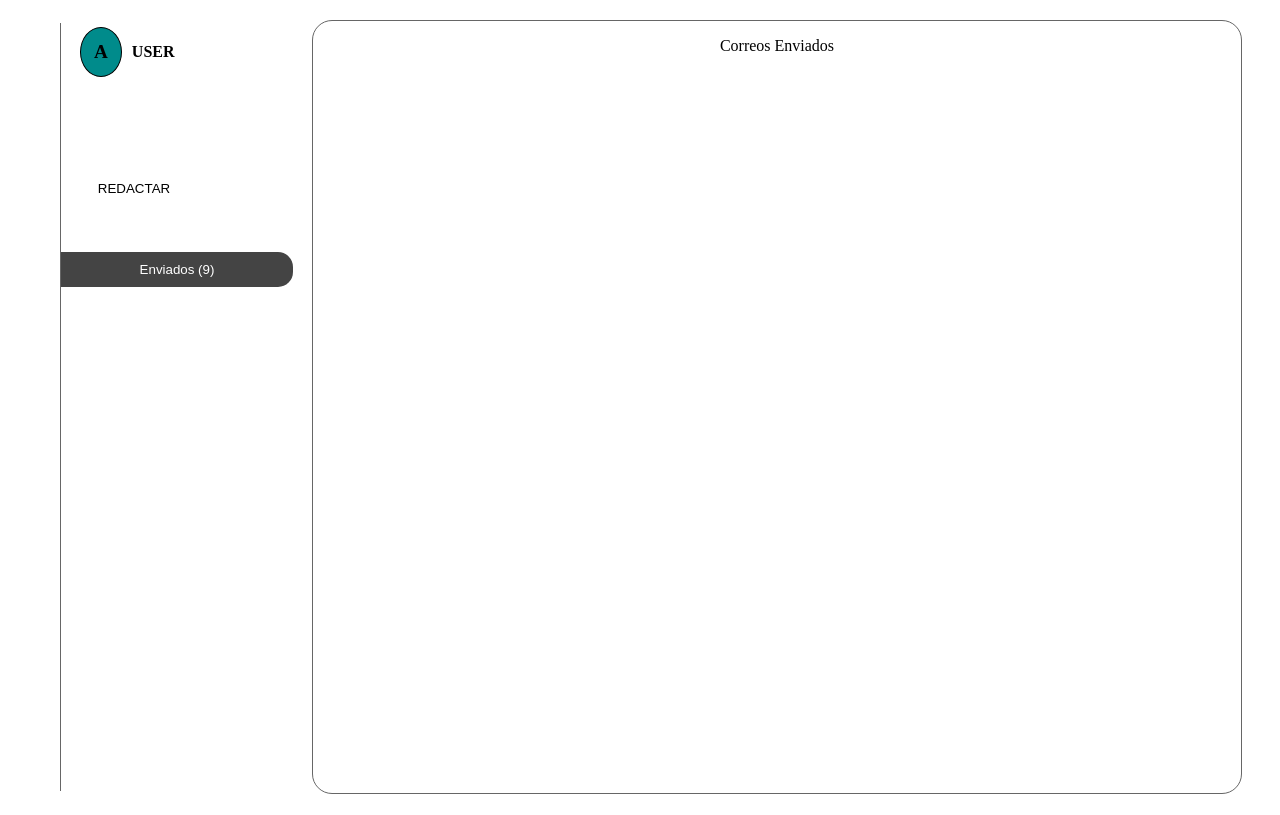
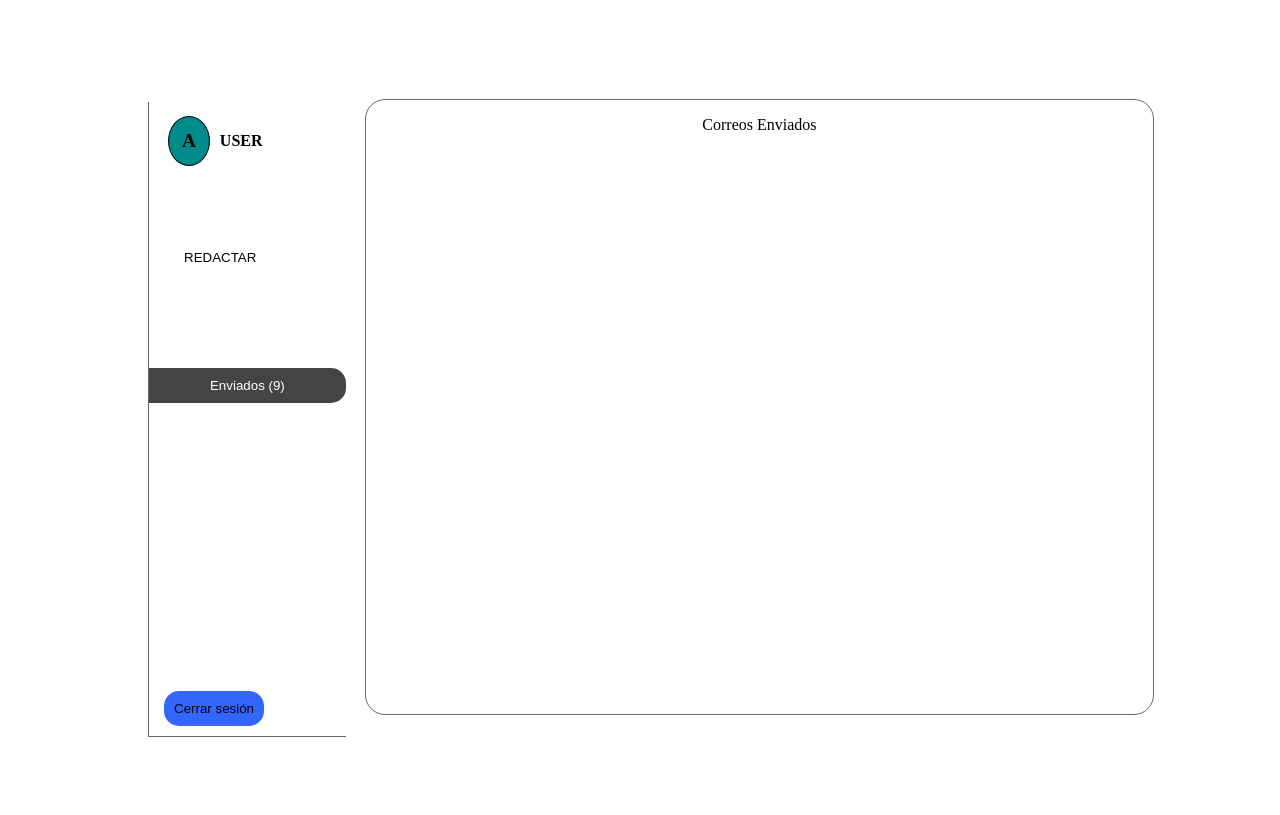
Before and after one commit to abram001X/ProyectoUni, a PHP site: page / in a window 1280 px wide. After the commit the page ends 737 px from the top, so only its background shows below. Run offline with PHP 8.4, Linux system fonts and the light colour scheme.

Commit message:
redimensionado el index.php

```diff
--- a/templates/styles/index.css
+++ b/templates/styles/index.css
@@ -6,14 +6,16 @@ body{
     margin: 0;
     padding: 0;
     height: 99vh;
+    align-items: center;
+    justify-content: center;
 }
 
 .cont_index{
     display: flex;
     align-items: center;
     padding: 0px 40px;
-    width: 100%;
-    height: 100%;
+    width: 80%;
+    height: 80%;
 }
 .cont_menu-main{
     display: flex;
--- a/templates/styles/menu.css
+++ b/templates/styles/menu.css
@@ -33,11 +33,15 @@
 }
 .nav_men{
     border-left: 1px solid #666;
+    border-bottom: 1px solid #666;
+    padding-top: 10px;
+    padding-bottom: 10px;
     height: 97%;
     width: 100%;
     display: flex;
     flex-direction: column;
     align-items: center;
+    justify-content: space-between;
 }
 
 .redactar{
@@ -46,13 +50,15 @@
     border: none;
     align-self: flex-start;
     margin-left: 15px;
-    margin-top: 50px;
+    margin-top: 30px;
     background-color: #fff;
     color: #000;
     padding: 20px;
+    cursor: pointer;
 }
 
 .tag_men{
+    cursor: pointer;
     width: 100%;
     border: none;
     border-top-right-radius: 15px;
@@ -63,7 +69,23 @@
     background-color: transparent;
     color: #fff;
 }
+.butt_nav{
+    width: 100%;
 
+}
 .tag_men:hover{
     background-color: #444;
 }
+
+.cont_us-red{
+    width: 100%;
+}
+.ex_sess{
+    padding: 10px;
+    align-self: flex-start;
+    background-color:#36f;
+    border-radius: 15px;
+    margin-left: 15px;
+    border: none;
+    cursor: pointer;
+}
--- a/templates/vis_menu.php
+++ b/templates/vis_menu.php
@@ -1,13 +1,18 @@
 <menu class="cont_menu">
     <nav class="nav_men">
-        <div class="us_men">
-            <div class="us_ic">A</div>
-            <b class="us_p">USER</b>
+        <div class="cont_us-red">
+            <div class="us_men">
+                <div class="us_ic">A</div>
+                <b class="us_p">USER</b>
+            </div>
+            <button class="redactar">REDACTAR</button>
         </div>
-        <button  class="redactar">REDACTAR</button>
-        <br>
-        <br>
-        <button class="tag_men tag_sended" style="background-color: #444;">Enviados (9)</button>
-        <button class="tag_men tag_fav">Destacados (0)</button>
+        <div class="butt_nav">
+            <button class="tag_men tag_sended" style="background-color: #444;">Enviados (9)</button>
+            <button class="tag_men tag_fav">Destacados (0)</button>
+            <button class="tag_men ">Papelera (0)</button>
+            <button class="tag_men ">Todos (0)</button>
+        </div>
+        <button class="ex_sess">Cerrar sesión</button>
     </nav>
 </menu>
```
